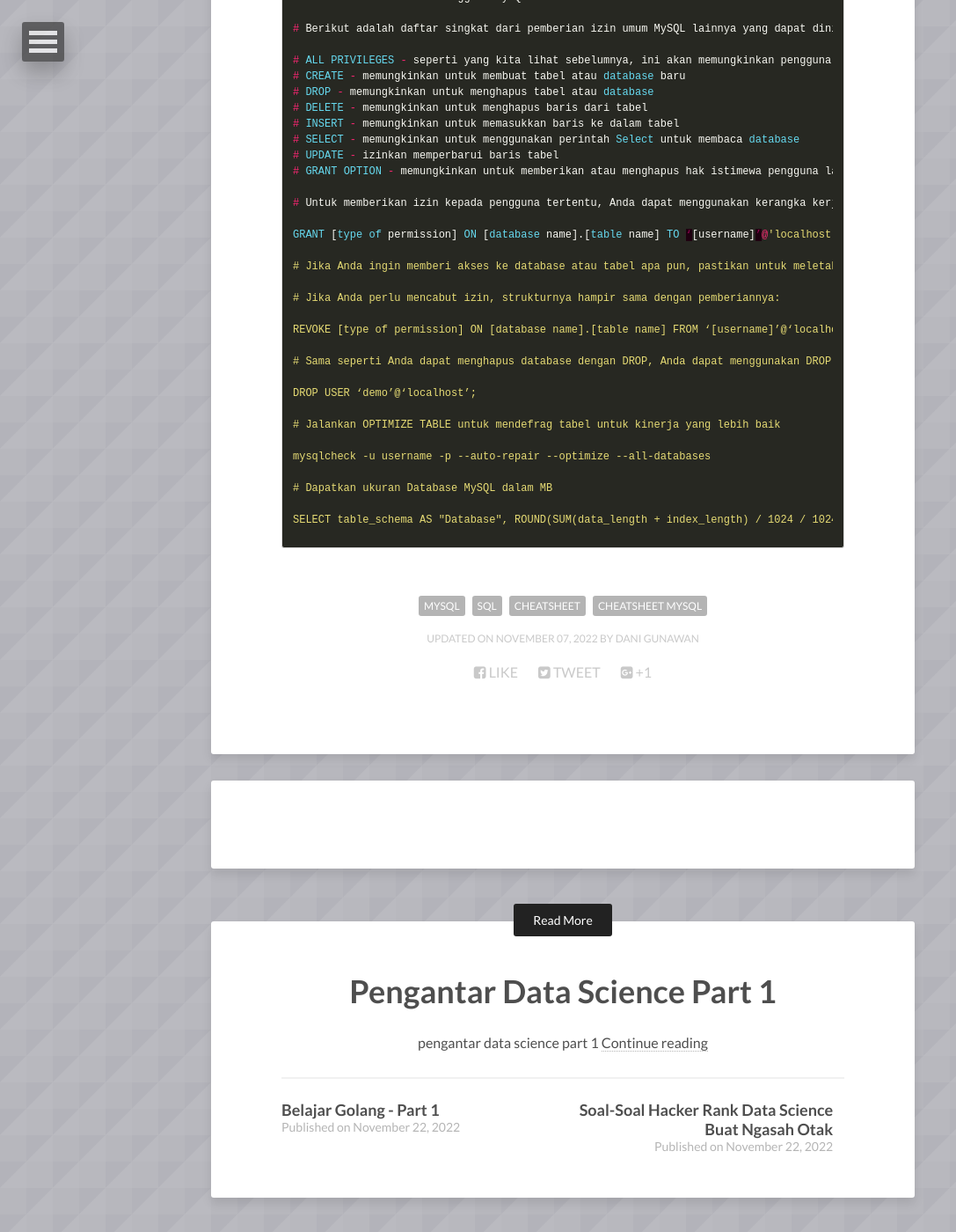
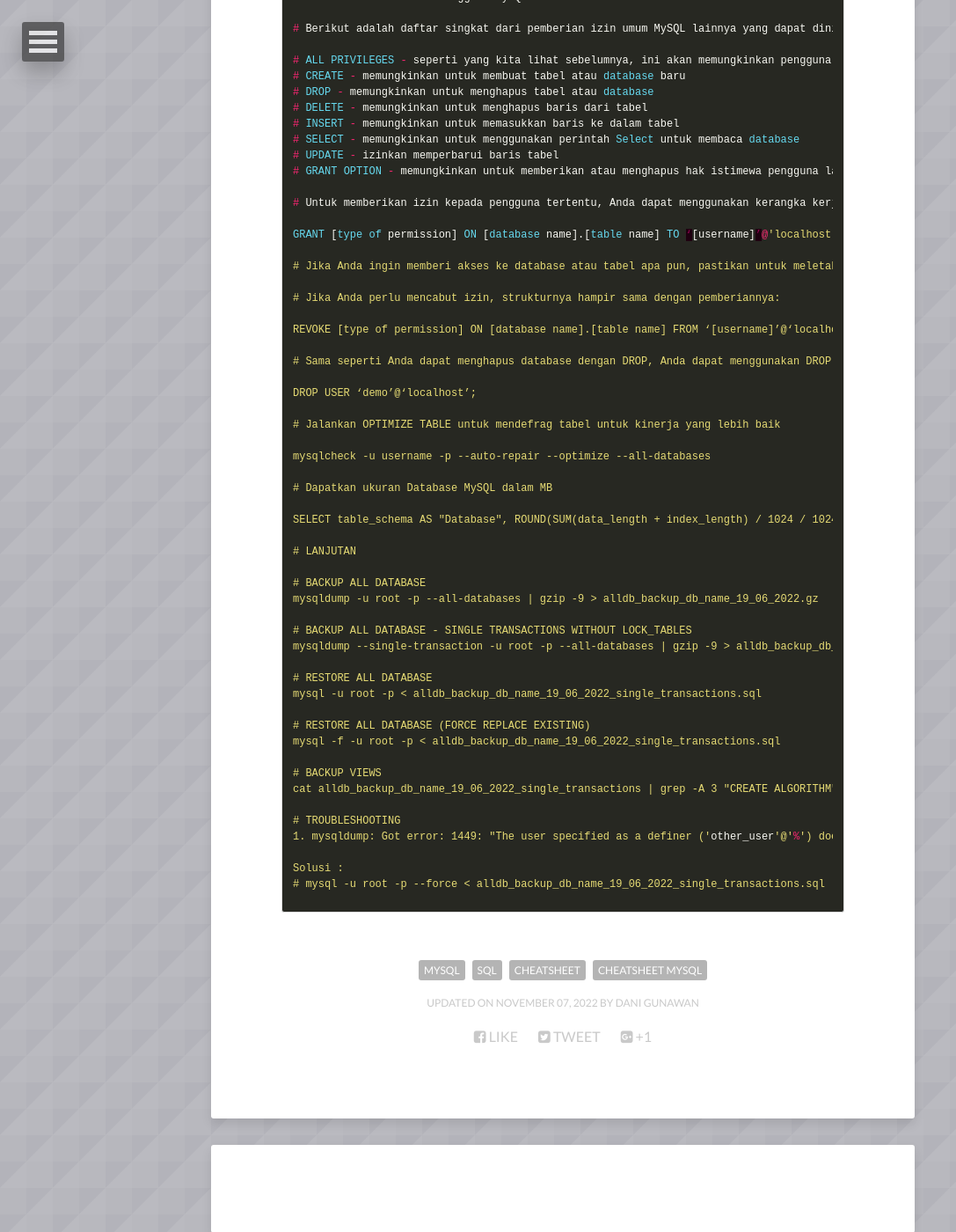
Before and after one commit to danigunawan/danigunawan.github.io, a Jekyll site: the page built from _posts/2022-11-07-cheatsheet-mysql.md, in a window 1280 px wide and 1400 px high, scrolled down 2370 px. Shown: the whole window at 88% size, without its empty margins (0-1087 px from the left). Built offline with Jekyll 4.4.1, drawn with Linux system fonts in a browser that asks for light colours; nearby versions of some CDN libraries; comment, search, counter and statistics services are not loaded.

Commit message:
[ADD POSTING] posting

```diff
--- a/_posts/2022-11-07-cheatsheet-mysql.md
+++ b/_posts/2022-11-07-cheatsheet-mysql.md
@@ -11,7 +11,6 @@
 share: true
 date: 2022-11-7T17:00:28+07:00
 ---
-
 
 ## Cheatsheet MySQL
 
@@ -160,4 +159,27 @@
 
 SELECT table_schema AS "Database", ROUND(SUM(data_length + index_length) / 1024 / 1024, 2) AS "Size (MB)" FROM information_schema.TABLES GROUP BY table_schema;
 
+# LANJUTAN
+
+# BACKUP ALL DATABASE
+mysqldump -u root -p --all-databases | gzip -9 > alldb_backup_db_name_19_06_2022.gz
+
+# BACKUP ALL DATABASE - SINGLE TRANSACTIONS WITHOUT LOCK_TABLES
+mysqldump --single-transaction -u root -p --all-databases | gzip -9 > alldb_backup_db_name_19_06_2022_single_transactions.gz
+
+# RESTORE ALL DATABASE
+mysql -u root -p < alldb_backup_db_name_19_06_2022_single_transactions.sql
+
+# RESTORE ALL DATABASE (FORCE REPLACE EXISTING)
+mysql -f -u root -p < alldb_backup_db_name_19_06_2022_single_transactions.sql
+
+# BACKUP VIEWS
+cat alldb_backup_db_name_19_06_2022_single_transactions | grep -A 3 "CREATE ALGORITHM" > backup_views_all_db_db_name_19_06_2022.sql
+
+# TROUBLESHOOTING
+1. mysqldump: Got error: 1449: "The user specified as a definer ('other_user'@'%') does not exist" when using LOCK TABLES
+
+Solusi :
+# mysql -u root -p --force < alldb_backup_db_name_19_06_2022_single_transactions.sql
+
 {% endhighlight %}
```
Also changed, not shown: _posts/2022-11-07-cheatsheet-linux.md (+3 -0 lines), _posts/2022-11-10-belajar-penjadwalan-backup-database.md (renamed from _posts/2022-11-10-belajar-penjadwalan-backup-database copy.md).
